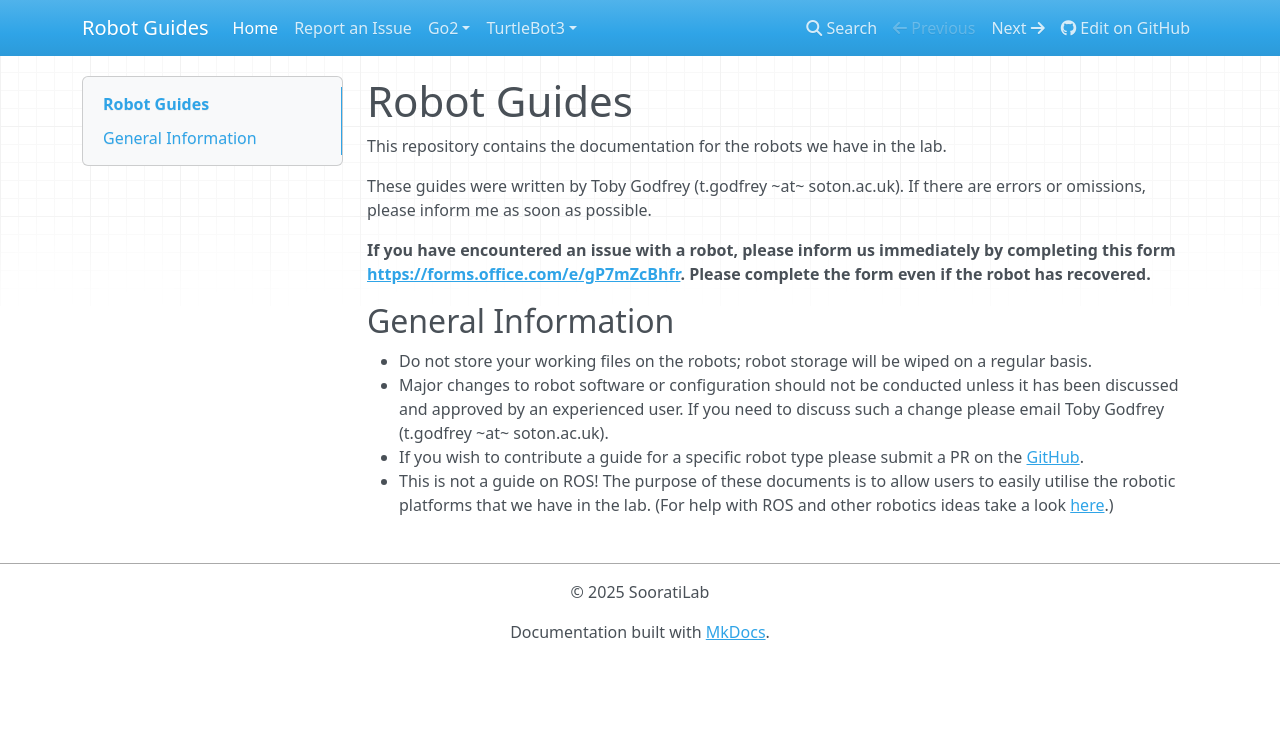
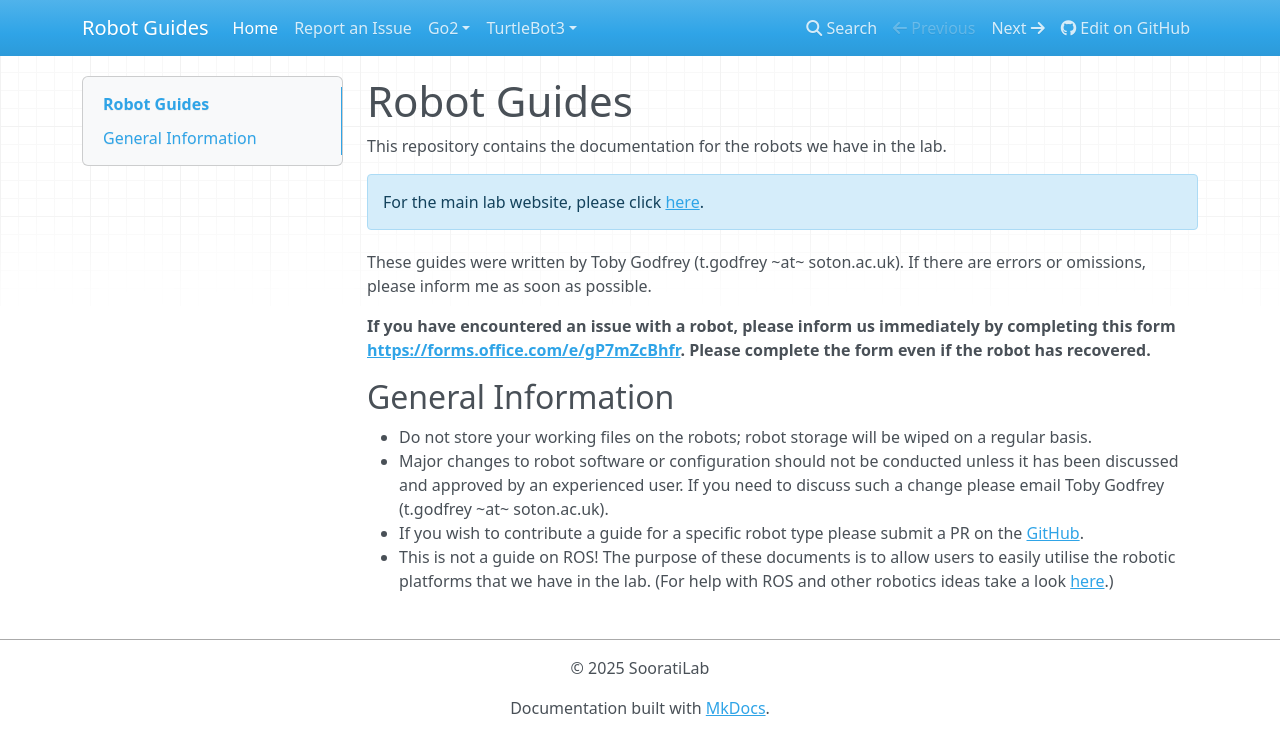
Before and after one commit to SooratiLab/RobotGuides, an MkDocs documentation site: the page built from docs/index.md, in a window 1280 px wide. Shown: the top 755 px of the page. Built offline with MkDocs 1.6.1, drawn with Linux system fonts in a browser that asks for light colours; nearby versions of some CDN libraries.

Commit message:
link to sl website

```diff
--- a/docs/index.md
+++ b/docs/index.md
@@ -1,6 +1,9 @@
 # Robot Guides
 
 This repository contains the documentation for the robots we have in the lab.
+
+!!!note ""
+    For the main lab website, please click [here](https://sooratilab.com).
 
 These guides were written by Toby Godfrey (t.godfrey ~at~ soton.ac.uk). If there are errors or omissions, please inform me as soon as possible.
 
```
Also changed, not shown: README.md (+2 -2 lines).
